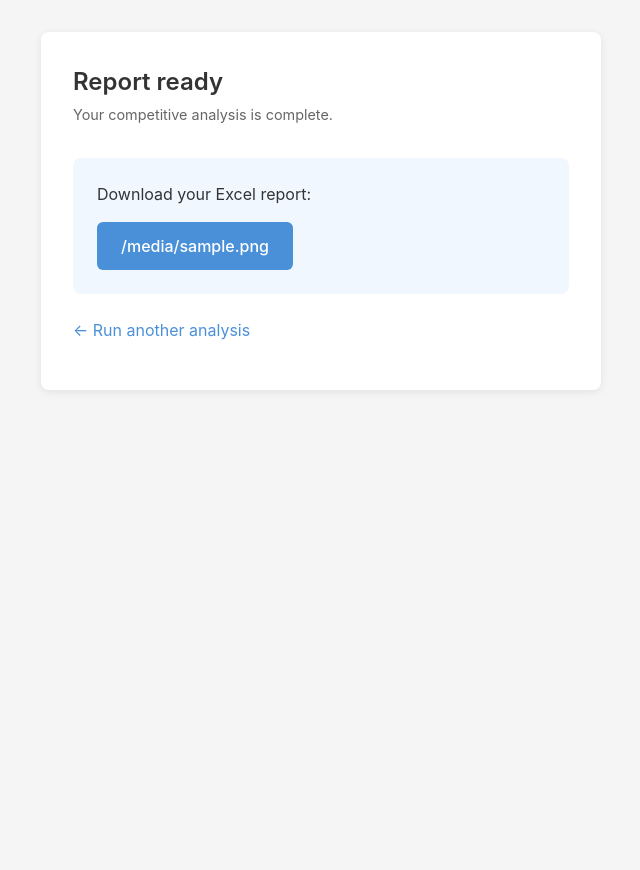
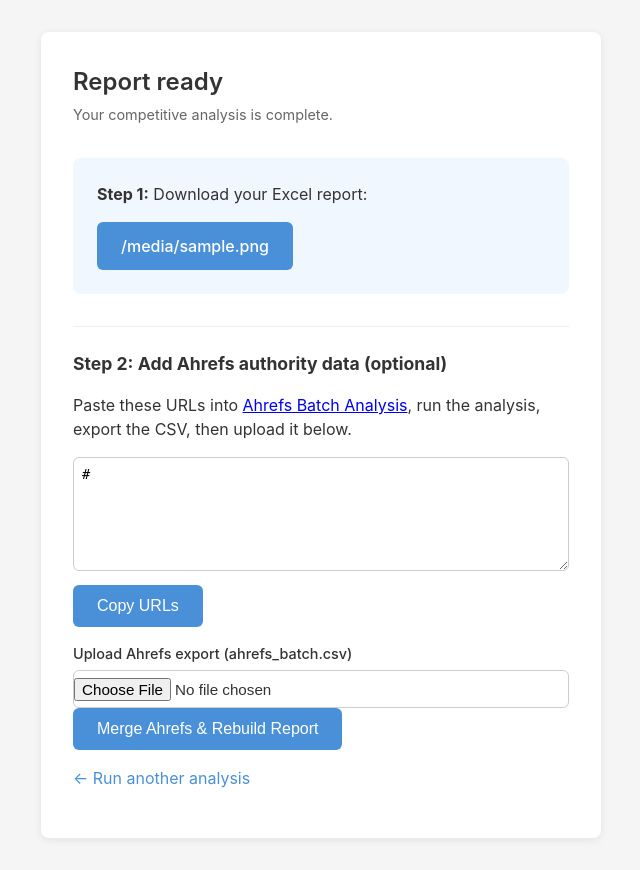
Before and after one commit to moonandowl/page-content-structure-comparison, a Flask app: template templates/results.html in a window 1280 px wide. Shown: the whole page, without its empty margins (319-959 px from the left). Before the commit the page ends 340 px from the top, so only its background shows below. Run offline with Flask 3, Linux system fonts and the light colour scheme; the template is opened without the code that fills it: most values are stand-ins (such as "Sample title", 1, 10 or a date in 2020).

Commit message:
Move Ahrefs upload to Step 2 - after URLs are found
Co-authored-by: Cursor <cursoragent@cursor.com>

```diff
--- a/app.py
+++ b/app.py
@@ -81,13 +81,6 @@ def run():
     config["cities"] = cities
     config["num_results"] = num_results
 
-    # Handle Ahrefs file upload
-    ahrefs_file = request.files.get("ahrefs_file")
-    if ahrefs_file and ahrefs_file.filename and ahrefs_file.filename.lower().endswith(".csv"):
-        DATA_DIR.mkdir(parents=True, exist_ok=True)
-        ahrefs_path = DATA_DIR / "ahrefs_batch.csv"
-        ahrefs_file.save(str(ahrefs_path))
-
     result = run_pipeline_with_config(config)
 
     if not result["success"]:
@@ -103,13 +96,57 @@ def run():
     return redirect(url_for("results", filename=result["output_filename"]))
 
 
+def _get_urls_from_last_run():
+    """Get URLs from the most recent run for Ahrefs Step 2."""
+    merged_path = DATA_DIR / "merged_data.json"
+    if not merged_path.exists():
+        return []
+    try:
+        with open(merged_path, "r", encoding="utf-8") as f:
+            data = json.load(f)
+        return [p.get("url", "") for p in data.get("pages", []) if p.get("url")]
+    except Exception:
+        return []
+
+
 @app.route("/results/<filename>")
 def results(filename):
-    """Show results summary and download link."""
+    """Show results summary, download link, and Step 2 Ahrefs upload."""
     output_path = OUTPUTS_DIR / filename
     if not output_path.exists():
         return "Report not found.", 404
-    return render_template("results.html", filename=filename)
+    urls = _get_urls_from_last_run()
+    return render_template("results.html", filename=filename, urls=urls)
+
+
+@app.route("/merge-ahrefs", methods=["POST"])
+def merge_ahrefs():
+    """Step 2: Merge uploaded Ahrefs CSV and rebuild report."""
+    ahrefs_file = request.files.get("ahrefs_file")
+    if not ahrefs_file or not ahrefs_file.filename or not ahrefs_file.filename.lower().endswith(".csv"):
+        return render_template(
+            "results.html",
+            filename=request.form.get("filename", ""),
+            urls=_get_urls_from_last_run(),
+            error="Please upload an Ahrefs Batch Analysis CSV file.",
+        ), 400
+
+    DATA_DIR.mkdir(parents=True, exist_ok=True)
+    ahrefs_path = DATA_DIR / "ahrefs_batch.csv"
+    ahrefs_file.save(str(ahrefs_path))
+
+    config = load_config()
+    result = run_pipeline_with_config(config, skip_scrape=True, run_id="ahrefs")
+
+    if not result["success"]:
+        return render_template(
+            "results.html",
+            filename=request.form.get("filename", ""),
+            urls=_get_urls_from_last_run(),
+            error=result.get("error", "Merge failed."),
+        ), 400
+
+    return redirect(url_for("results", filename=result["output_filename"]))
 
 
 @app.route("/download/<filename>")
--- a/static/style.css
+++ b/static/style.css
@@ -82,6 +82,40 @@ h1 {
     margin-top: 0.25rem;
 }
 
+.ahrefs-section {
+    margin-top: 2rem;
+    padding-top: 1.5rem;
+    border-top: 1px solid #eee;
+}
+
+.ahrefs-section h2 {
+    font-size: 1.1rem;
+    margin: 0 0 0.5rem 0;
+}
+
+.ahrefs-section .urls-box {
+    margin: 1rem 0;
+}
+
+.ahrefs-section .urls-box textarea {
+    width: 100%;
+    font-family: monospace;
+    font-size: 0.85rem;
+    padding: 0.5rem;
+    margin-bottom: 0.5rem;
+    border: 1px solid #ccc;
+    border-radius: 6px;
+}
+
+.btn-small {
+    padding: 0.4rem 0.8rem;
+    font-size: 0.9rem;
+}
+
+.ahrefs-form {
+    margin-top: 1rem;
+}
+
 .field input:focus,
 .field textarea:focus {
     outline: none;
--- a/templates/results.html
+++ b/templates/results.html
@@ -13,10 +13,33 @@
             <p class="subtitle">Your competitive analysis is complete.</p>
         </header>
 
+        {% if error %}
+        <div class="error">{{ error }}</div>
+        {% endif %}
+
         <div class="results-box">
-            <p>Download your Excel report:</p>
+            <p><strong>Step 1:</strong> Download your Excel report:</p>
             <a href="{{ url_for('download', filename=filename) }}" class="btn btn-download">{{ filename }}</a>
         </div>
+
+        {% if urls %}
+        <div class="ahrefs-section">
+            <h2>Step 2: Add Ahrefs authority data (optional)</h2>
+            <p>Paste these URLs into <a href="https://ahrefs.com/batch-analysis" target="_blank" rel="noopener">Ahrefs Batch Analysis</a>, run the analysis, export the CSV, then upload it below.</p>
+            <div class="urls-box">
+                <textarea readonly rows="6">{{ urls | join('\n') }}</textarea>
+                <button type="button" class="btn btn-small" onclick="navigator.clipboard.writeText(this.previousElementSibling.value)">Copy URLs</button>
+            </div>
+            <form action="{{ url_for('merge_ahrefs') }}" method="POST" enctype="multipart/form-data" class="ahrefs-form">
+                <input type="hidden" name="filename" value="{{ filename }}">
+                <div class="field">
+                    <label for="ahrefs_file">Upload Ahrefs export (ahrefs_batch.csv)</label>
+                    <input type="file" id="ahrefs_file" name="ahrefs_file" accept=".csv" required>
+                </div>
+                <button type="submit" class="btn">Merge Ahrefs & Rebuild Report</button>
+            </form>
+        </div>
+        {% endif %}
 
         <p><a href="{{ url_for('index') }}" class="back-link">← Run another analysis</a></p>
     </div>
```
Also changed, not shown: templates/index.html (+2 -8 lines).
